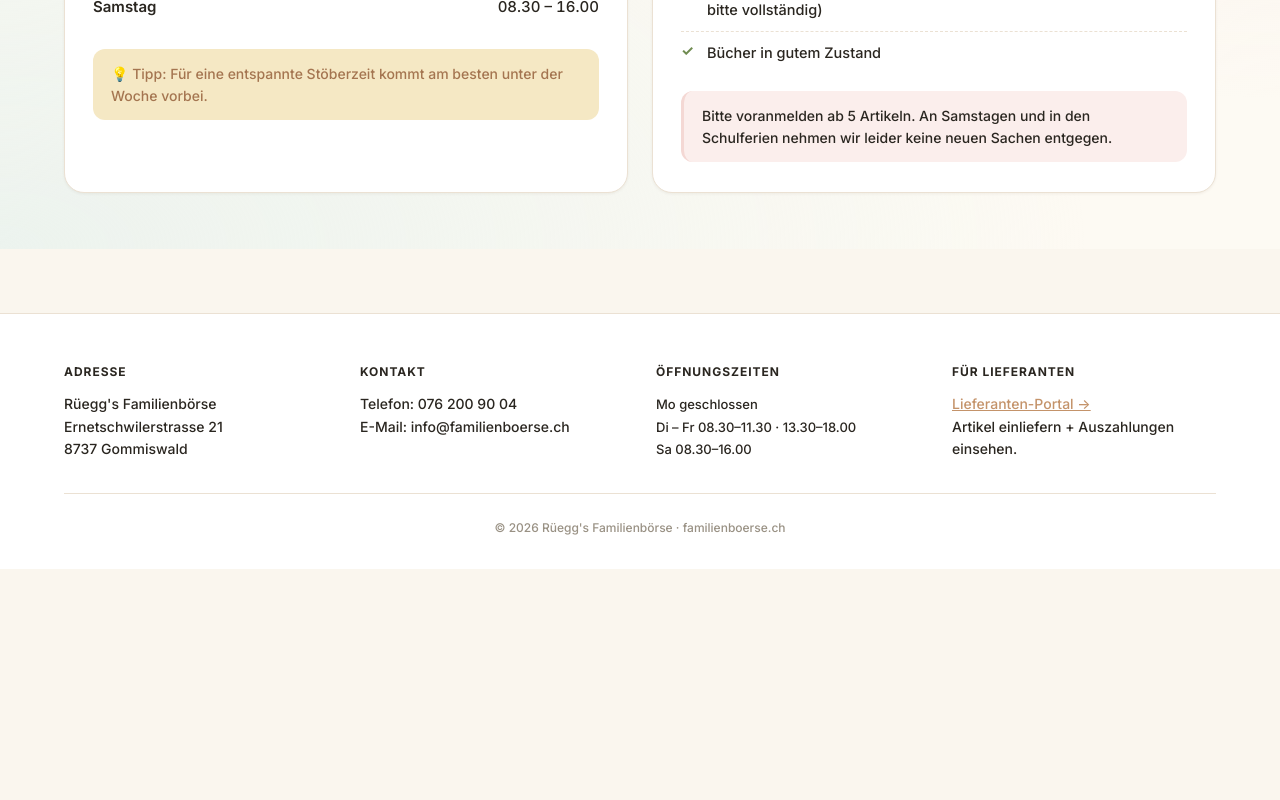
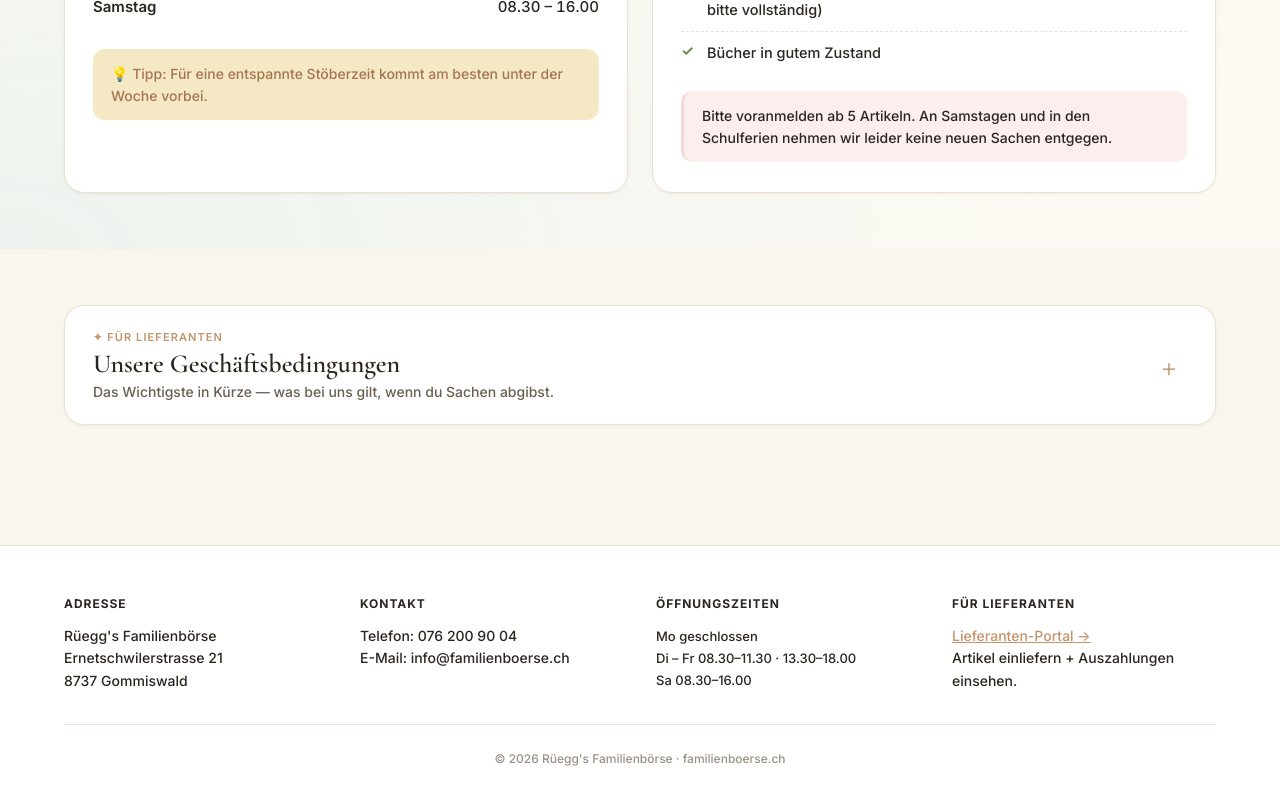
Before and after one commit to srueegg87-dotcom/familienboerse-shop, a React (Vite) app: page / in a window 1280 px wide. Shown: the part 2144-2944 px from the top of the page. Before the commit the page ends 2713 px from the top, so only its background shows below. Built offline with nearby package versions, Linux system fonts and the light colour scheme; no server answers; the database is empty.

Commit message:
Shop: collapsible Geschaeftsbedingungen section for suppliers

```diff
--- a/src/App.jsx
+++ b/src/App.jsx
@@ -246,6 +246,7 @@
       <HowItWorks />
       <WantedNow />
       <VisitUs />
+      <Terms />
       <Footer />
       <NewsletterPopup />
     </>
@@ -295,6 +296,64 @@
             {items.map(x => <li key={x}>{x}</li>)}
           </ul>
           <p className="wanted-foot">Du hast etwas davon zuhause? Bring es gerne vorbei — wir freuen uns!</p>
+        </div>
+      </div>
+    </section>
+  )
+}
+
+function Terms() {
+  const [open, setOpen] = useState(false)
+  return (
+    <section className="info-section">
+      <div className="container">
+        <div className="terms-card">
+          <button className="terms-toggle ui" onClick={() => setOpen(o => !o)} aria-expanded={open}>
+            <div>
+              <div className="terms-eyebrow">✦ Für Lieferanten</div>
+              <div className="terms-title">Unsere Geschäftsbedingungen</div>
+              <div className="terms-hint">Das Wichtigste in Kürze — was bei uns gilt, wenn du Sachen abgibst.</div>
+            </div>
+            <span className="terms-chevron" aria-hidden="true">{open ? '−' : '+'}</span>
+          </button>
+          {open && (
+            <div className="terms-body">
+              <div className="terms-block">
+                <h4>🌿 Was wir annehmen</h4>
+                <ul>
+                  <li>Saisonale, saubere Kleidung, Schuhe und Spielzeug — ohne Flecken oder Löcher.</li>
+                  <li>Spiele und Puzzles bitte nur vollständig.</li>
+                  <li>Voranmeldung ab 5 Artikeln. Keine Annahme an Samstagen und in den Schulferien.</li>
+                </ul>
+              </div>
+              <div className="terms-block">
+                <h4>💰 Provision &amp; Auszahlung</h4>
+                <ul>
+                  <li>Wir verkaufen auf Kommission — du erhältst deinen vereinbarten Anteil pro verkauftem Artikel.</li>
+                  <li>Auszahlung ist im Lieferantenportal jederzeit einsehbar und wird wahlweise per TWINT, Bar oder Überweisung gemacht.</li>
+                </ul>
+              </div>
+              <div className="terms-block">
+                <h4>⏳ Verkaufsfristen</h4>
+                <ul>
+                  <li>Spielzeug bleibt 6 Monate im Sortiment.</li>
+                  <li>Kleidung &amp; Schuhe bleiben 3 Monate im Sortiment.</li>
+                  <li>Danach kannst du die nicht verkauften Sachen entweder abholen oder spenden — du wählst.</li>
+                </ul>
+              </div>
+              <div className="terms-block">
+                <h4>↩️ Rückgabe oder Spende</h4>
+                <ul>
+                  <li><b>Rückgabe:</b> Abholung innerhalb von ca. 4 Wochen nach Fristablauf. Wir verrechnen CHF 1.– pro Artikel als Rückgabegebühr.</li>
+                  <li><b>Spende:</b> Sachen, die nicht verkauft werden, gehen an die Familienbörse oder eine soziale Einrichtung weiter.</li>
+                  <li>Defekte oder unverkäufliche Sachen dürfen gegen einen kleinen Unkostenbeitrag entsorgt werden, wenn du das so wünschst.</li>
+                </ul>
+              </div>
+              <div className="terms-foot">
+                Beim ersten Einliefern bekommst du diese Punkte als Einverständniserklärung zum Unterschreiben — entweder auf Papier im Laden oder direkt digital im <a href="https://vendor-portal-ie8v.vercel.app" target="_blank" rel="noopener noreferrer" className="terms-link">Lieferantenportal</a>.
+              </div>
+            </div>
+          )}
         </div>
       </div>
     </section>
--- a/src/index.css
+++ b/src/index.css
@@ -1356,3 +1356,123 @@
   .info-section { padding: 40px 0; }
   .section-head { margin-bottom: 28px; }
 }
+
+/* ─── Geschäftsbedingungen-Akkordeon ─── */
+.terms-card {
+  background: var(--surface);
+  border: 1px solid var(--border);
+  border-radius: var(--radius-xl);
+  overflow: hidden;
+  box-shadow: var(--shadow-sm);
+}
+
+.terms-toggle {
+  width: 100%;
+  display: flex;
+  align-items: center;
+  justify-content: space-between;
+  gap: 16px;
+  padding: 24px 28px;
+  background: transparent;
+  border: none;
+  cursor: pointer;
+  text-align: left;
+  transition: background 0.15s;
+}
+
+.terms-toggle:hover {
+  background: var(--bg-soft);
+}
+
+.terms-eyebrow {
+  font-family: 'Inter', sans-serif;
+  font-size: 11px;
+  font-weight: 600;
+  letter-spacing: 0.1em;
+  text-transform: uppercase;
+  color: var(--accent);
+  margin-bottom: 6px;
+}
+
+.terms-title {
+  font-family: 'Cormorant Garamond', Georgia, serif;
+  font-size: 26px;
+  font-weight: 600;
+  color: var(--text);
+  line-height: 1.1;
+  margin-bottom: 4px;
+}
+
+.terms-hint {
+  font-family: 'Inter', sans-serif;
+  font-size: 14px;
+  font-weight: 500;
+  color: var(--text-soft);
+}
+
+.terms-chevron {
+  font-family: 'Cormorant Garamond', serif;
+  font-size: 36px;
+  color: var(--accent);
+  line-height: 1;
+  flex-shrink: 0;
+  width: 36px;
+  height: 36px;
+  display: flex;
+  align-items: center;
+  justify-content: center;
+}
+
+.terms-body {
+  padding: 0 28px 28px;
+  display: grid;
+  grid-template-columns: 1fr 1fr;
+  gap: 20px 28px;
+  border-top: 1px dashed var(--border);
+  padding-top: 24px;
+  font-family: 'Inter', sans-serif;
+}
+
+.terms-block h4 {
+  font-family: 'Cormorant Garamond', Georgia, serif;
+  font-size: 19px;
+  font-weight: 600;
+  color: var(--text);
+  margin: 0 0 8px;
+}
+
+.terms-block ul {
+  margin: 0;
+  padding-left: 18px;
+  font-size: 14px;
+  font-weight: 500;
+  color: var(--text);
+  line-height: 1.6;
+}
+
+.terms-block li {
+  margin-bottom: 6px;
+}
+
+.terms-foot {
+  grid-column: 1 / -1;
+  background: var(--pastel-mint-soft);
+  border-radius: var(--radius-lg);
+  padding: 14px 18px;
+  font-size: 14px;
+  font-weight: 500;
+  color: var(--text);
+  line-height: 1.55;
+  margin-top: 4px;
+}
+
+.terms-link {
+  color: var(--accent-dark);
+  text-decoration: underline;
+}
+
+@media (max-width: 720px) {
+  .terms-toggle { padding: 20px 22px; }
+  .terms-body { grid-template-columns: 1fr; padding: 22px; gap: 18px; }
+  .terms-title { font-size: 22px; }
+}
```
